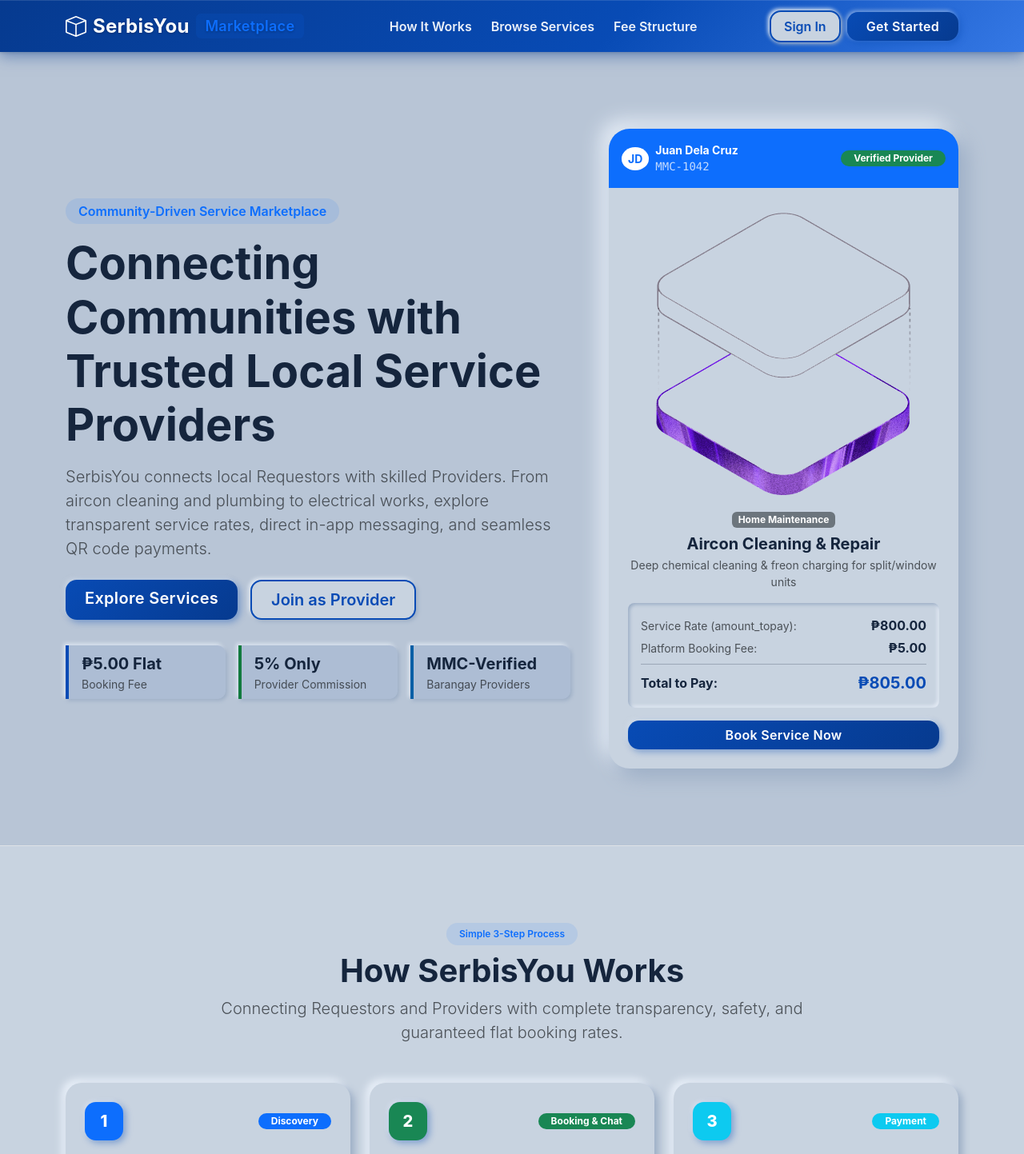
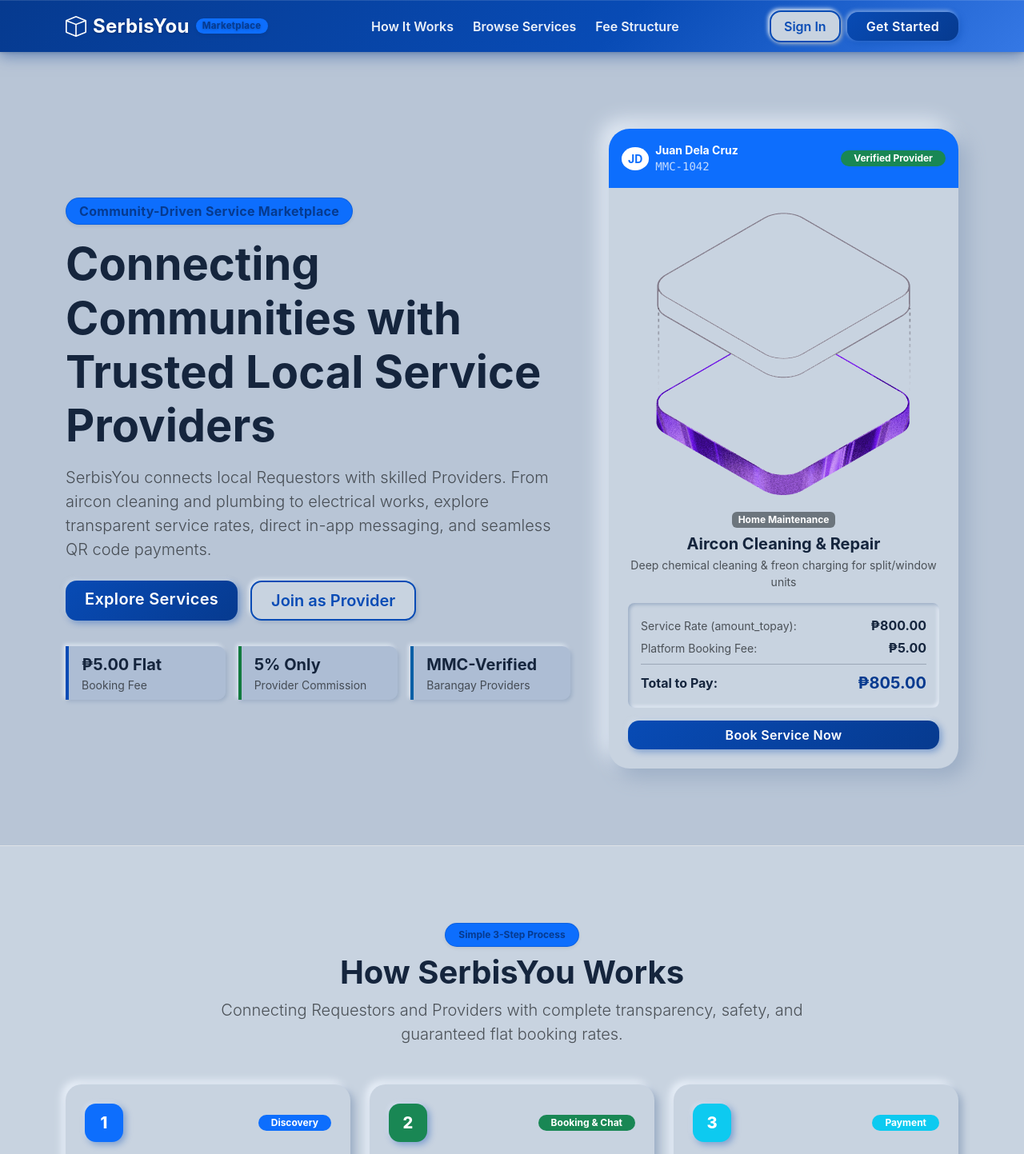
Before and after one commit to ian-friyay/EDP_FINAL_PROJECT, a React (Vite) app in the folder frontend/: page /landing in a window 1280 px wide. Shown: the top 1443 px of the page at 80% size. Built offline with nearby package versions, Linux system fonts and the light colour scheme; no server answers.

Commit message:
style(ui): update metric numbers to dark blue and make marketplace badges high contrast and readable

```diff
--- a/frontend/src/components/LandingPage.jsx
+++ b/frontend/src/components/LandingPage.jsx
@@ -18,12 +18,20 @@ export default function LandingPage() {
       {/* 1. Public Top Navigation Bar */}
       <Navbar className="neu-navbar border-bottom py-3 sticky-top" expand="lg">
         <Container>
-          <Navbar.Brand as={Link} to="/" className="fw-bold fs-4 d-flex align-items-center gap-2" style={{ color: 'var(--neu-primary)' }}>
+          <Navbar.Brand as={Link} to="/" className="fw-bold fs-4 d-flex align-items-center gap-2 text-white">
             <svg xmlns="http://www.w3.org/2000/svg" width="26" height="26" fill="currentColor" viewBox="0 0 16 16">
               <path d="M8.186 1.113a.5.5 0 0 0-.372 0L1.846 3.5 8 5.961 14.154 3.5 8.186 1.113zM15 4.239l-6.5 2.6v7.922l6.5-2.6V4.24zM7.5 14.762V6.838L1 4.239v7.923l6.5 2.6zM7.443.184a1.5 1.5 0 0 1 1.114 0l7.129 2.852A.5.5 0 0 1 16 3.5v8.662a1 1 0 0 1-.629.928l-7.185 2.874a.5.5 0 0 1-.372 0L.63 13.09a1 1 0 0 1-.63-.928V3.5a.5.5 0 0 1 .314-.464L7.443.184z" />
             </svg>
             <span>SerbisYou</span>
-            <Badge bg="primary" className="bg-opacity-10 text-primary small fw-semibold">
+            <Badge
+              className="small fw-bold px-2 py-1 rounded-pill shadow-sm"
+              style={{
+                backgroundColor: '#ffffff',
+                color: '#063a8f',
+                fontSize: '0.72rem',
+                letterSpacing: '0.3px',
+              }}
+            >
               Marketplace
             </Badge>
           </Navbar.Brand>
@@ -61,7 +69,15 @@ export default function LandingPage() {
           <Row className="align-items-center g-5">
             <Col lg={7}>
               <div className="mb-3">
-                <Badge bg="primary" className="bg-opacity-10 text-primary px-3 py-2 rounded-pill fw-semibold fs-6">
+                <Badge
+                  className="px-3 py-2 rounded-pill fw-bold fs-6 shadow-sm"
+                  style={{
+                    backgroundColor: '#eef4fa',
+                    color: '#063a8f',
+                    border: '1px solid rgba(6, 58, 143, 0.25)',
+                    letterSpacing: '0.3px',
+                  }}
+                >
                   Community-Driven Service Marketplace
                 </Badge>
               </div>
@@ -159,7 +175,7 @@ export default function LandingPage() {
                     <hr className="my-2" />
                     <div className="d-flex justify-content-between align-items-center">
                       <span className="fw-bold" style={{ color: 'var(--neu-text)' }}>Total to Pay:</span>
-                      <strong className="fs-5" style={{ color: 'var(--neu-primary)' }}>₱805.00</strong>
+                      <strong className="fs-5" style={{ color: '#063a8f' }}>₱805.00</strong>
                     </div>
                   </div>
 
@@ -177,7 +193,14 @@ export default function LandingPage() {
       <section id="how-it-works" className="py-5 flex-grow-0" style={{ background: 'var(--neu-bg)' }}>
         <Container className="py-lg-5">
           <div className="text-center mb-5">
-            <Badge bg="primary" className="bg-opacity-10 text-primary px-3 py-2 rounded-pill fw-semibold mb-2">
+            <Badge
+              className="px-3 py-2 rounded-pill fw-bold mb-2 shadow-sm"
+              style={{
+                backgroundColor: '#eef4fa',
+                color: '#063a8f',
+                border: '1px solid rgba(6, 58, 143, 0.25)',
+              }}
+            >
               Simple 3-Step Process
             </Badge>
             <h2 className="display-6 fw-bold mb-2" style={{ color: 'var(--neu-text)' }}>
--- a/frontend/src/components/Layout.jsx
+++ b/frontend/src/components/Layout.jsx
@@ -56,7 +56,15 @@ export default function Layout() {
                 <path d="M8.186 1.113a.5.5 0 0 0-.372 0L1.846 3.5 8 5.961 14.154 3.5 8.186 1.113zM15 4.239l-6.5 2.6v7.922l6.5-2.6V4.24zM7.5 14.762V6.838L1 4.239v7.923l6.5 2.6zM7.443.184a1.5 1.5 0 0 1 1.114 0l7.129 2.852A.5.5 0 0 1 16 3.5v8.662a1 1 0 0 1-.629.928l-7.185 2.874a.5.5 0 0 1-.372 0L.63 13.09a1 1 0 0 1-.63-.928V3.5a.5.5 0 0 1 .314-.464L7.443.184z" />
               </svg>
               <span>SerbisYou</span>
-              <Badge bg="light" text="primary" className="ms-1 small d-none d-sm-inline-block">
+              <Badge
+                className="ms-1 small fw-bold px-2 py-1 rounded-pill d-none d-sm-inline-block shadow-sm"
+                style={{
+                  backgroundColor: '#ffffff',
+                  color: '#063a8f',
+                  fontSize: '0.72rem',
+                  letterSpacing: '0.3px',
+                }}
+              >
                 Marketplace
               </Badge>
             </Navbar.Brand>
--- a/frontend/src/components/ServicesGrid.jsx
+++ b/frontend/src/components/ServicesGrid.jsx
@@ -327,7 +327,7 @@ export default function ServicesGrid({ services = INITIAL_SERVICES }) {
                       <hr className="my-1 border-secondary opacity-25" />
                       <div className="d-flex justify-content-between align-items-center">
                         <span className="fw-bold small" style={{ color: 'var(--neu-text)' }}>Total to Pay:</span>
-                        <strong className="fs-5" style={{ color: 'var(--neu-primary)' }}>
+                        <strong className="fs-5" style={{ color: '#063a8f' }}>
                           ₱{totalToPay.toFixed(2)}
                         </strong>
                       </div>
@@ -447,7 +447,7 @@ export default function ServicesGrid({ services = INITIAL_SERVICES }) {
               <hr className="my-2" />
               <div className="d-flex justify-content-between align-items-center">
                 <span className="fw-bold" style={{ color: 'var(--neu-text)' }}>Total Requestor to Pay (<code>total_topay</code>):</span>
-                <strong className="fs-5" style={{ color: 'var(--neu-primary)' }}>
+                <strong className="fs-5" style={{ color: '#063a8f' }}>
                   ₱{(activeModalService.amount_topay + 5.0).toFixed(2)}
                 </strong>
               </div>
--- a/frontend/src/components/Sidebar.jsx
+++ b/frontend/src/components/Sidebar.jsx
@@ -168,7 +168,7 @@ export default function Sidebar({
         <div className="pt-4 border-top">
           <Card className="neu-fee-box text-center mb-2">
             <small className="text-muted d-block">Booking Fee</small>
-            <strong className="fs-6" style={{ color: 'var(--neu-primary)' }}>₱5.00 Flat Rate</strong>
+            <strong className="fs-6" style={{ color: '#063a8f' }}>₱5.00 Flat Rate</strong>
             <small className="text-muted d-block mt-1">Commission: 5% of amount</small>
           </Card>
           <div className="text-center text-muted small">
--- a/frontend/src/components/TermsAndConditions.jsx
+++ b/frontend/src/components/TermsAndConditions.jsx
@@ -36,7 +36,14 @@ export default function TermsAndConditions() {
         {/* Page Title Card */}
         <div className="neu-card p-4 p-md-5 mb-4">
           <div className="mb-2">
-            <Badge bg="primary" className="bg-opacity-10 text-primary px-3 py-2 rounded-pill fw-semibold">
+            <Badge
+              className="px-3 py-2 rounded-pill fw-bold shadow-sm"
+              style={{
+                backgroundColor: '#eef4fa',
+                color: '#063a8f',
+                border: '1px solid rgba(6, 58, 143, 0.25)',
+              }}
+            >
               SerbisYou Service Marketplace
             </Badge>
           </div>
--- a/frontend/src/components/TransactionTable.jsx
+++ b/frontend/src/components/TransactionTable.jsx
@@ -95,7 +95,7 @@ function TransactionTable({ transactions = dummyTransactions }) {
                   <small className="text-muted">Provider</small>
                 </td>
                 <td className="d-none d-md-table-cell">{formatAmount(transaction.amount_topay)}</td>
-                <td className="fw-bold" style={{ color: 'var(--neu-primary)' }}>
+                <td className="fw-bold" style={{ color: '#063a8f' }}>
                   {formatAmount(transaction.total_topay)}
                 </td>
                 <td>
--- a/frontend/src/styles/neumorphism.css
+++ b/frontend/src/styles/neumorphism.css
@@ -352,7 +352,7 @@ body {
 }
 
 .neu-fee-box .fee-label { font-size: 0.72rem; color: var(--neu-text-muted); }
-.neu-fee-box .fee-value { font-size: 1rem; font-weight: 800; color: var(--neu-primary); }
+.neu-fee-box .fee-value { font-size: 1rem; font-weight: 800; color: var(--neu-primary-dark); }
 .neu-fee-box .fee-sub   { font-size: 0.7rem; color: var(--neu-text-muted); }
 
 /* ═══════════════════════════════════════════════════════════
```
Also changed, not shown: frontend/src/App.jsx (+4 -4 lines), 1 other file (tests, documents, lock files or other folders).
